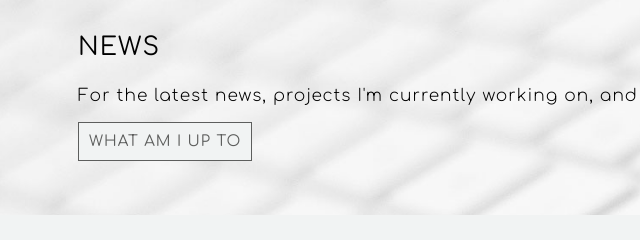
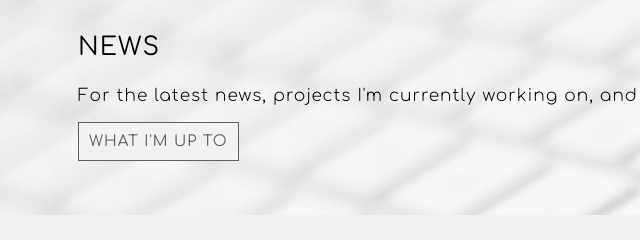
Before and after one commit to erinannette/Bri-Brown-Portfolio, a website: page index.html in a window 1280 px wide. Shown: the part 1680-1920 px from the top of the page, 50-690 px from the left. Drawn offline with nearby package versions, Linux system fonts and the light colour scheme.

Commit message:
updated link for News section

```diff
--- a/index.html
+++ b/index.html
@@ -121,7 +121,7 @@
                     <p>
                         For the latest news, projects I'm currently working on, and everything else, check out my News page here!
                     </p>
-                    <a class="news-button" href="https://brianabrown.ca/news/">What Am I Up To</a>
+                    <a class="news-button" href="https://brianabrown.ca/news/" target="_blank">What I'm Up To</a>
                 </div>
             </section>
             <!-- -- CONTACT ME -- -->
```
